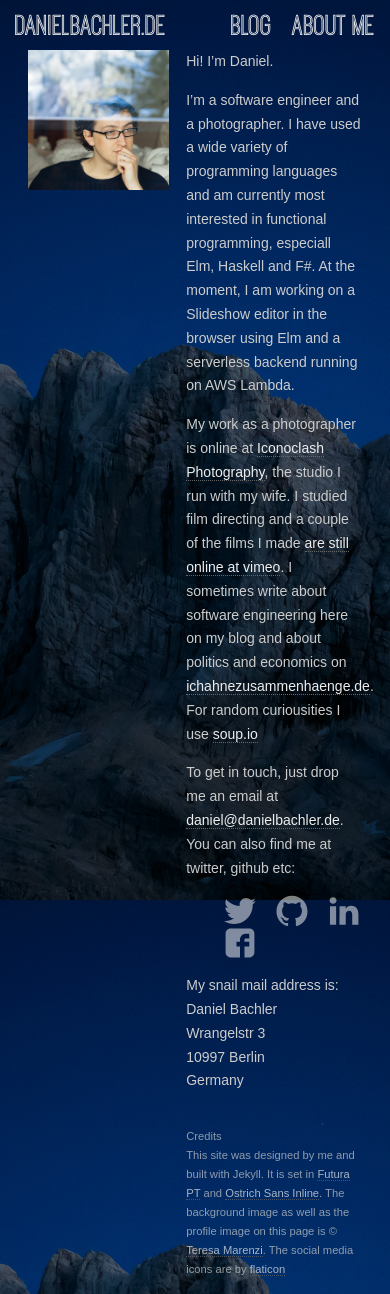
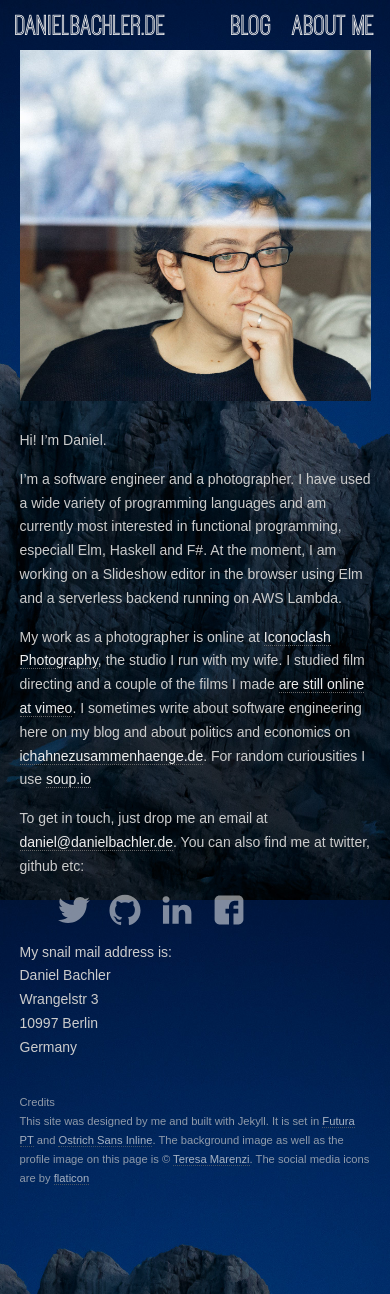
Before and after one commit to danyx23/danyx23.github.io, a Jekyll site: the page built from about.html, in a window 390 px wide and 1294 px high. Built offline with Jekyll 4.4.1, drawn with Linux system fonts in a browser that asks for light colours.

Commit message:
Special cased about site to work better on mobile

```diff
--- a/_sass/_custom.scss
+++ b/_sass/_custom.scss
@@ -109,6 +109,21 @@ html.about {
   pre, code {
     font-size: 12px;
   }
+
+  .wrapper.about-me {
+    display: block;
+  }
+
+  .about-me .about-image {
+    max-width: 100%;
+    width: 100%;
+    margin-bottom: 2em;
+  }
+
+  .about-me .about-text {
+    width: 100%;
+    margin: 0;
+  }
 }
 
 .page-link + .page-link {
```
